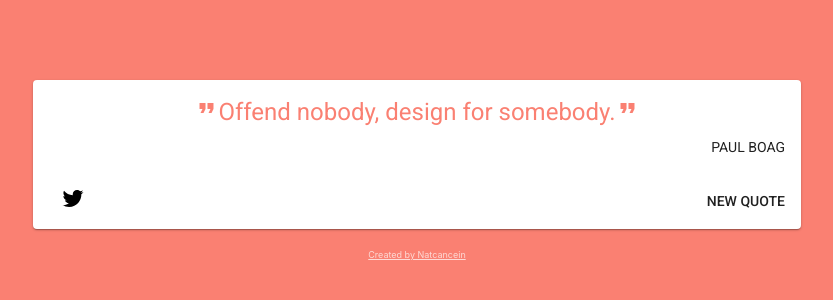
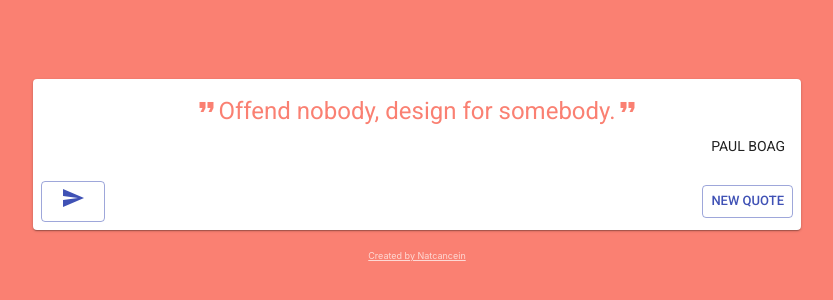
Before and after one commit to Natcancein/FreeCodeCamp, a React (Create React App) app in the folder FrontEndLibrariesProjects/build-random-quote-machine/: page / in a window 1280 px wide. Shown: the part 220-520 px from the top of the page, without its empty margins (223-1056 px from the left). Built offline with nearby package versions, Linux system fonts and the light colour scheme; no server answers; the HTML template or start-up script is replaced by a standard one.

Commit message:
add post quote on twitter

```diff
--- a/FrontEndLibrariesProjects/build-random-quote-machine/src/App.js
+++ b/FrontEndLibrariesProjects/build-random-quote-machine/src/App.js
@@ -91,6 +91,8 @@ class App extends Component {
                   author={this.state.author}
                 />
                 <CardActionsQuote
+                   quote={this.state.quote}
+                   author={this.state.author}
                   btn={() => {
                     this.changeColor();
                     this.handleClick();
--- a/FrontEndLibrariesProjects/build-random-quote-machine/src/components/CardActionsQuote.js
+++ b/FrontEndLibrariesProjects/build-random-quote-machine/src/components/CardActionsQuote.js
@@ -1,22 +1,25 @@
 import React from 'react';
 
-import twitter from "../img/twitter.svg";
+import Icon from '@material-ui/core/Icon';
 import CardActions from "@material-ui/core/CardActions";
 import Button from "@material-ui/core/Button";
 
 const CardActionsQuote = (props) => (
     <CardActions className="btns">
-    <Button size="small" color="primary">
+    <Button size="small" variant="outlined" color="primary">
       <a
-        href="https://twitter.com/intent/tweet"
+        href={`https://twitter.com/intent/tweet?text=${props.quote}--${props.author}`}
         id="tweet-quote"
         title="Tweet this quote!"
         target="_blank"
         rel="noopener noreferrer">
-        <img src={twitter} alt="Logo" />
+         <Icon color="primary">
+        send
+      </Icon>
+
       </a>
     </Button>
-    <Button
+    <Button size="small" variant="outlined" color="primary"
       id="new-quote"
       onClick={props.btn}>
       New quote
```
